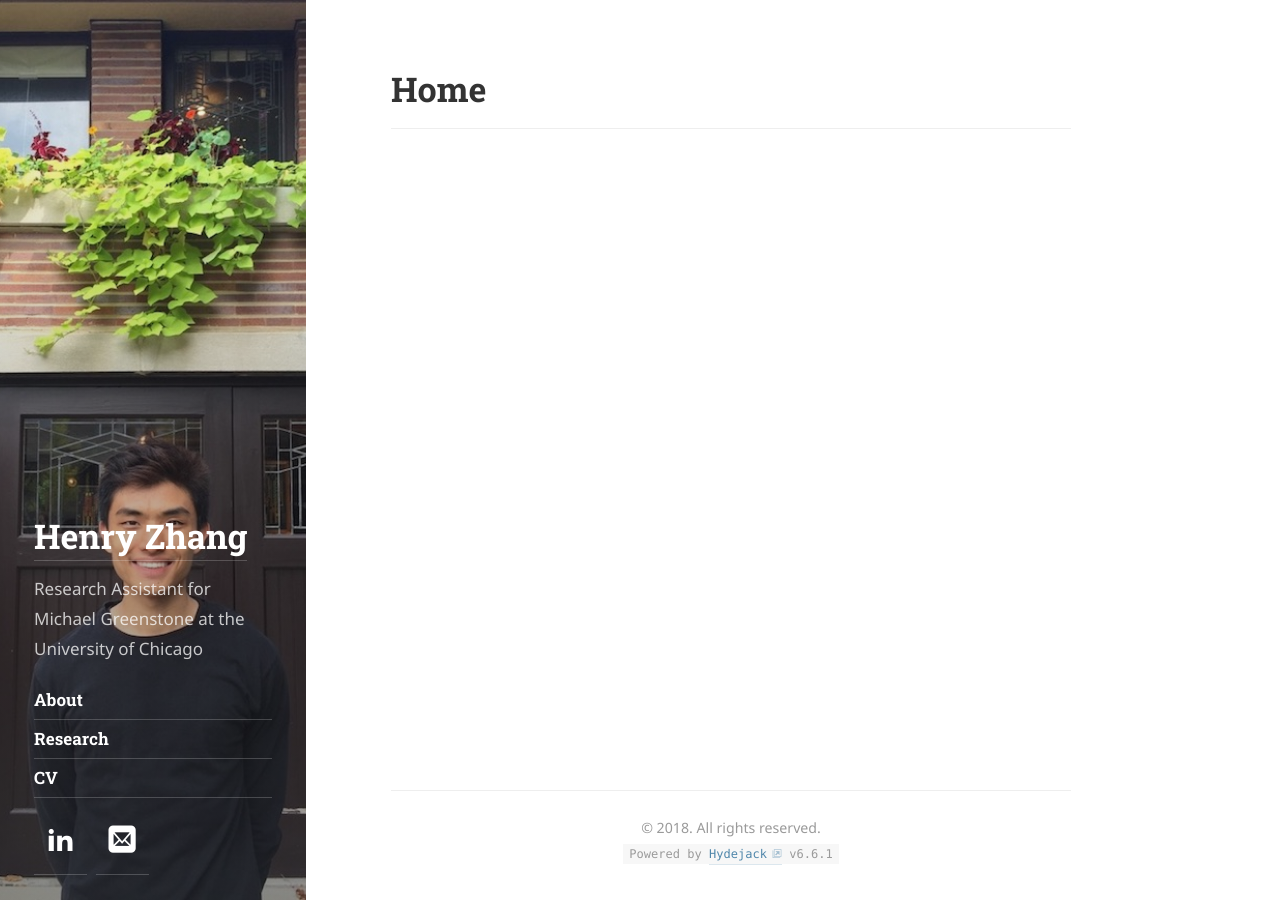
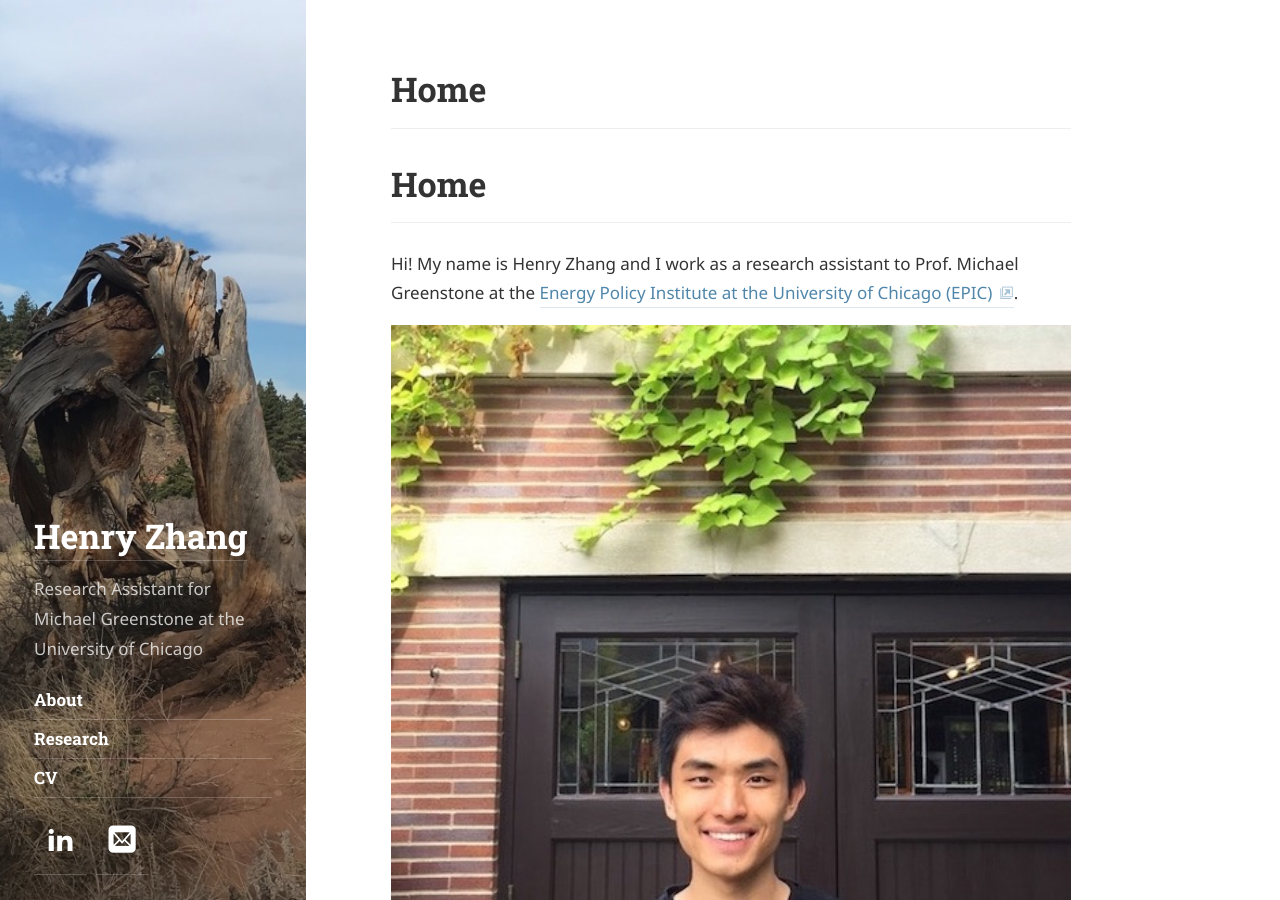
Before and after one commit to verklighet/verklighet.github.io, a Jekyll site: the page built from index.html, in a window 1280 px wide and 900 px high. Built offline with Jekyll 4.4.1, drawn with Linux system fonts in a browser that asks for light colours; some web fonts are replaced; the list of posts is cut into pages by our own code.

```diff
--- a/_includes/sidebar.html
+++ b/_includes/sidebar.html
@@ -1,6 +1,6 @@
 <div id="_yDrawer">
   <div id="_sidebar" class="sidebar">
-    <div class="sidebar-bg" style="background-color:#4f86aa;background-image:url(assets/img/headshot.jpg);height:100%"></div>
+    <div class="sidebar-bg" style="background-color:#4f86aa;background-image:url(assets/img/tree.jpg);height:100%"></div>
     <header class="sidebar-sticky" role="banner">
       <div class="sidebar-about">
         <h1><a id="_title" href="/">Henry Zhang</a></h1>
--- a/index.html
+++ b/index.html
@@ -1,4 +1,13 @@
 ---
 layout: page
 title: Home
+order: 1
 ---
+<h1 class="page-title hr" style="padding-bottom:1rem">Home</h1><p>Hi! My name is Henry Zhang and I work as a research assistant to Prof. Michael Greenstone at the <a href="https://epic.uchicago.edu/">Energy Policy Institute at the University of Chicago (EPIC)</a>.
+<p>
+<div style="position:relative;padding-top:130%;">
+	<img src="assets/img/headshot_vcropped.jpg" alt="Henry Zhang"
+	allowfullscreen
+	style="position:absolute;top:0;left:0;width:100%;height:100%"
+	frameborder="0">
+</div>
```
Also changed, not shown: about.md (+1 -1 lines), posts.md (+1 -1 lines).
